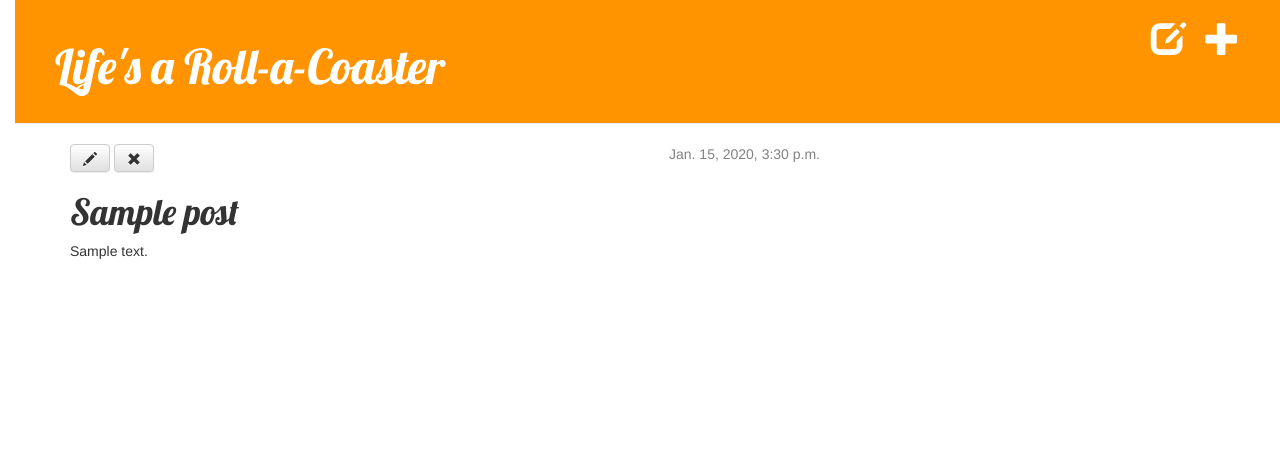
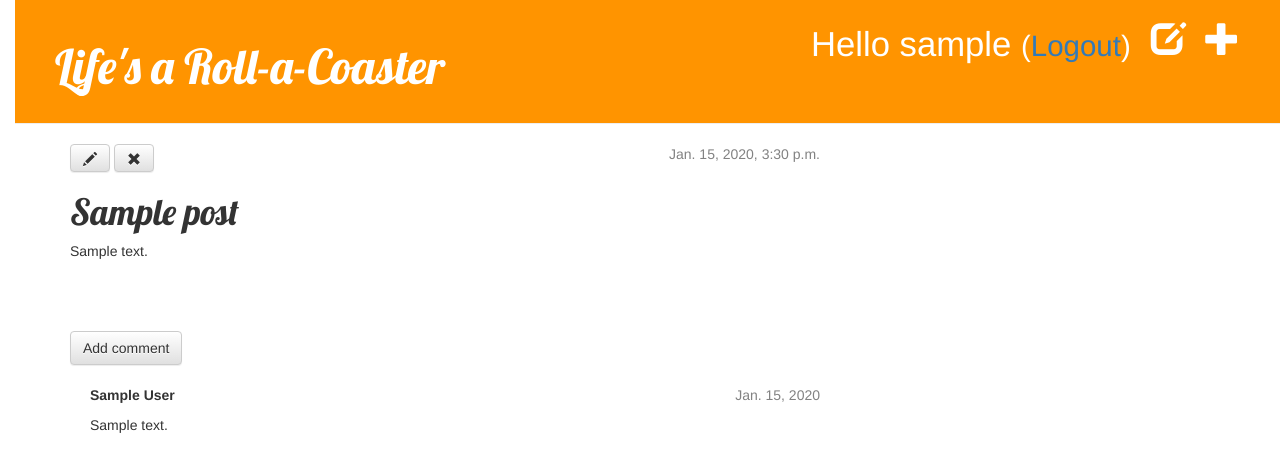
Before and after one commit to WittyGeek797/My__First__Blog, a Django app: page /post/1/ in a window 1280 px wide. Shown: the top 472 px of the page. Run offline with Django 3.2, Linux system fonts and the light colour scheme; a user stored in the database is signed in; tables that the repository leaves empty hold one stand-in row (values such as "Sample post"); some libraries are stand-ins or nearby versions.

Commit message:
Added commenting feature and completed

```diff
--- a/blogger/admin.py
+++ b/blogger/admin.py
@@ -1,4 +1,6 @@
 from django.contrib import admin
 from .models import Post
+from .models import Comment
 # Register your models here.
 admin.site.register(Post)
+admin.site.register(Comment)
--- a/blogger/models.py
+++ b/blogger/models.py
@@ -15,5 +15,22 @@ class Post(models.Model):
 		self.published_date=timezone.now()
 		self.save()
 
-	def __str__(self):
+	def __unicode__(self):
 		return self.title
+
+class Comment(models.Model):
+	post=models.ForeignKey('blogger.Post',related_name='comments')
+	author=models.CharField(max_length=200)
+	text=models.TextField()
+	created_date=models.DateField(default=timezone.now)
+	approved_comment=models.BooleanField(default=False)
+
+	def approve(self):
+		self.approved_comment=True
+		self.save()
+
+	def __unicode__(self):
+		return self.text
+
+	def approved_comments(self):
+		return self.comments.filter(approved_comment=True)
--- a/blogger/static/css/blogger.css
+++ b/blogger/static/css/blogger.css
@@ -52,3 +52,6 @@ h1, h2, h3, h4 {
 .post h1 a, .post h1 a:visited {
     color: #000000;
 }
+.comment {
+    margin: 20px 0px 20px 20px;
+}
--- a/blogger/templates/blogger/base.html
+++ b/blogger/templates/blogger/base.html
@@ -11,9 +11,14 @@
     <div class="page-header">
     {% if user.is_authenticated %}
         <a href="{% url 'post_new' %}" class="top-menu"><span class="glyphicon glyphicon-plus"></span></a>
+        <a href="{% url 'post_draft_list' %}" class="top-menu"><span class="glyphicon glyphicon-edit"></span></a>
+        <p class="top-menu">Hello {{ user.username}}
+        <small>(<a href="{% url 'django.contrib.auth.views.logout' %}">Logout</a>)</small>
+        </p>
+    {% else %}
+        <a href="{% url 'django.contrib.auth.views.login' %}" class="top-menu"><span class="glyphicon glyphicon-lock"></span></a>
     {% endif %}
-    <a href="{% url 'post_draft_list' %}" class="top-menu"><span class="glyphicon glyphicon-edit"></span></a>
-        <h1><a href="/">Life's a Roll-a-Coaster</a></h1>
+        <h1><a href="{% url 'blogger.views.post_list' %}">Life's a Roll-a-Coaster</a></h1>
     </div>
     <div class="content container">
         <div class="row">
--- a/blogger/templates/blogger/post_detail.html
+++ b/blogger/templates/blogger/post_detail.html
@@ -14,4 +14,22 @@
         <h1>{{ post.title }}</h1>
         <p>{{ post.text|linebreaks }}</p>
     </div>
+    <a class="btn btn-default" href="{% url 'add_comment_to_post' pk=post.pk %}">Add comment</a>
+    {% for comment in post.comments.all %}
+    	{% if user.is_authenticated or comment.approved_comment %}
+		<div class="comment">
+			<div class="date">
+				{{ comment.created_date }}
+				{% if not comment.approved_comment %}
+					<a class="btn btn-default" href="{% url 'comment_remove' pk=comment.pk %}"><span class="glyphicon glyphicon-remove"></span></a>
+					<a class="btn btn-default" href="{% url 'comment_approve' pk=comment.pk %}"><span class="glyphicon glyphicon-ok"></span></a>
+				{% endif %}
+			</div>
+			<strong>{{ comment.author }}</strong>
+			<p>{{ comment.text|linebreaks }}</p>
+		</div>
+		{% endif %}
+	{% empty %}
+		<p>No Comments Here</p>
+    {% endfor %}
 {% endblock %}
--- a/blogger/templates/blogger/post_list.html
+++ b/blogger/templates/blogger/post_list.html
@@ -6,6 +6,7 @@
 	<div class="date">{{ post.published_date }}</div>
 	<h1><a href="{% url 'post_detail' pk=post.pk %}">Title:{{post.title}}</a></h1>
 	<p>Text:{{post.text|linebreaks}}</p>
+	<a href="{% url 'blogger.views.post_detail' pk=post.pk %}">Comments: {{post.approved_comments.count }}</a>
 </div>
 {% endfor %}
 {% endblock %}
--- a/blogger/urls.py
+++ b/blogger/urls.py
@@ -8,5 +8,8 @@ urlpatterns = [
     url(r'^post/(?P<pk>[0-9]+)/edit/$', views.post_edit, name='post_edit'),
     url(r'^drafts/$',views.post_draft_list,name='post_draft_list'),
     url(r'^post/(?P<pk>[0-9]+)/publish/$',views.post_publish,name='post_publish'),
-    url(r'^post/(?P<pk>[0-9]+)/remove/$',views.post_remove,name='post_remove')
+    url(r'^post/(?P<pk>[0-9]+)/remove/$',views.post_remove,name='post_remove'),
+    url(r'^post/(?P<pk>[0-9]+)/comment/$',views.add_comment_to_post,name='add_comment_to_post'),
+    url(r'^comment/(?P<pk>[0-9]+)/approve/$', views.comment_approve, name='comment_approve'),
+    url(r'^comment/(?P<pk>[0-9]+)/remove/$', views.comment_remove, name='comment_remove'),
 ]
--- a/blogger/views.py
+++ b/blogger/views.py
@@ -1,9 +1,10 @@
 from django.shortcuts import redirect
-from .models import Post
+from .models import Post,Comment
 from django.utils import timezone
 from django.shortcuts import render,get_object_or_404
 from django.contrib.auth.decorators import login_required
-from .forms import PostForm
+from django.contrib.auth import logout,login
+from .forms import PostForm,CommentForm
 
 # Create your views here.
 
@@ -59,7 +60,33 @@ def publish(self):
 	self.published_date=timezone.now()
 	self.save()
 
+@login_required
 def post_remove(request,pk):
 	post=get_object_or_404(Post,pk=pk)
 	post.delete()
 	return redirect('post_list')
+
+def add_comment_to_post(request,pk):
+    post=get_object_or_404(Post,pk=pk)
+    if request.method=="POST":
+        form=CommentForm(request.POST)
+        if form.is_valid:
+            comment=form.save(commit=False)
+            comment.post=post
+            comment.save()
+            return redirect('blogger.views.post_detail',pk=post.pk)
+    else:
+        form=CommentForm()
+    return render(request,'blogger/add_comment_to_post.html',{'form':form})
+
+@login_required
+def comment_approve(request,pk):
+    comment=get_object_or_404(Comment,pk=pk)
+    comment.approve()
+    return redirect('blogger.views.post_detail',pk=comment.post.pk)
+
+@login_required
+def comment_remove(request,pk):
+    comment=get_object_or_404(Comment,pk=pk)
+    comment.delete()
+    return redirect('blogger.views.post_detail',pk=comment.post.pk)
--- a/djangirls/urls.py
+++ b/djangirls/urls.py
@@ -19,6 +19,7 @@ from django.contrib import admin
 
 urlpatterns = [
     url(r'^admin/',admin.site.urls),
-    url(r'^accounts/login/$','django.contrib.views.login'),
+    url(r'^accounts/login/$','django.contrib.auth.views.login'),
+    url(r'^accounts/logout/$', 'django.contrib.auth.views.logout', {'next_page': '/'}),
     url(r'',include('blogger.urls')),
 ]
```
Also changed, not shown: blogger/forms.py (+7 -1 lines), blogger/templates/blogger/add_comment_to_post.html (added, +9 -0 lines), djangirls/settings.py (+6 -2 lines), blogger/migrations/0002_comment.py (added).
